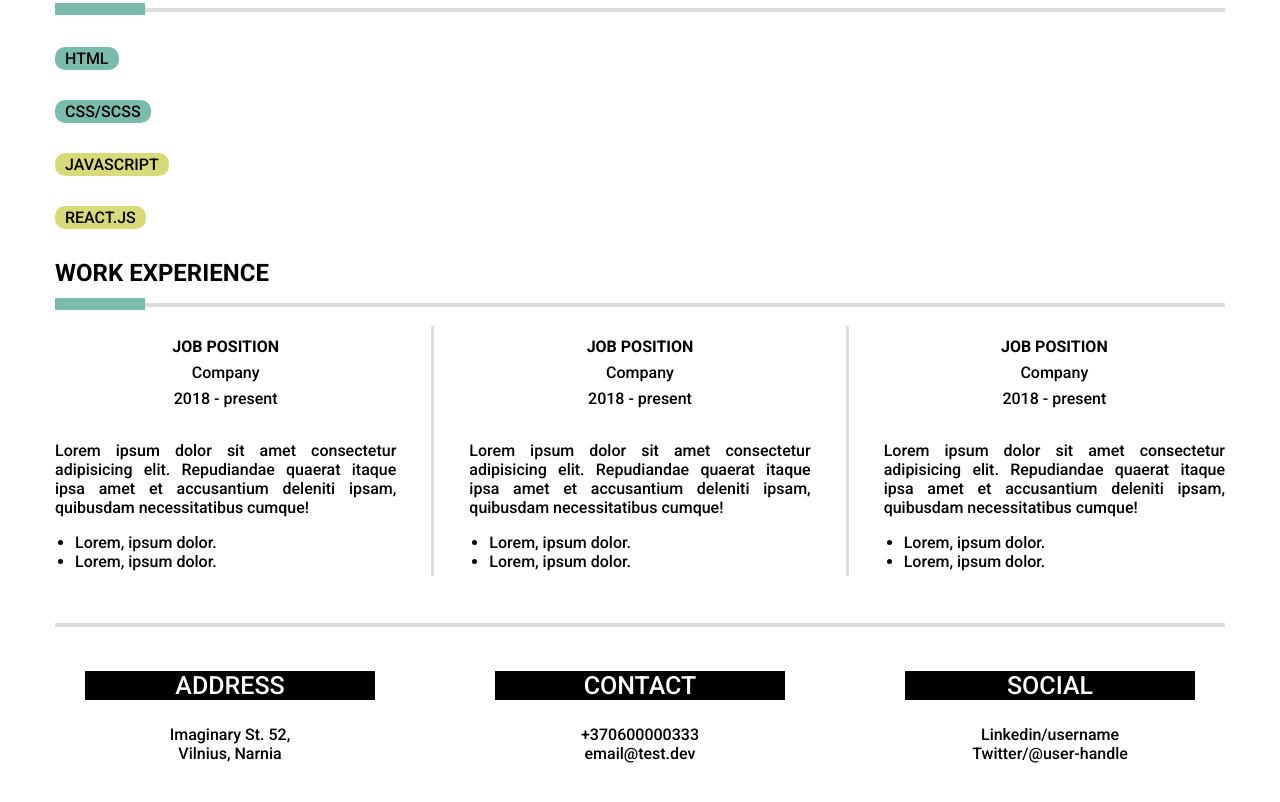
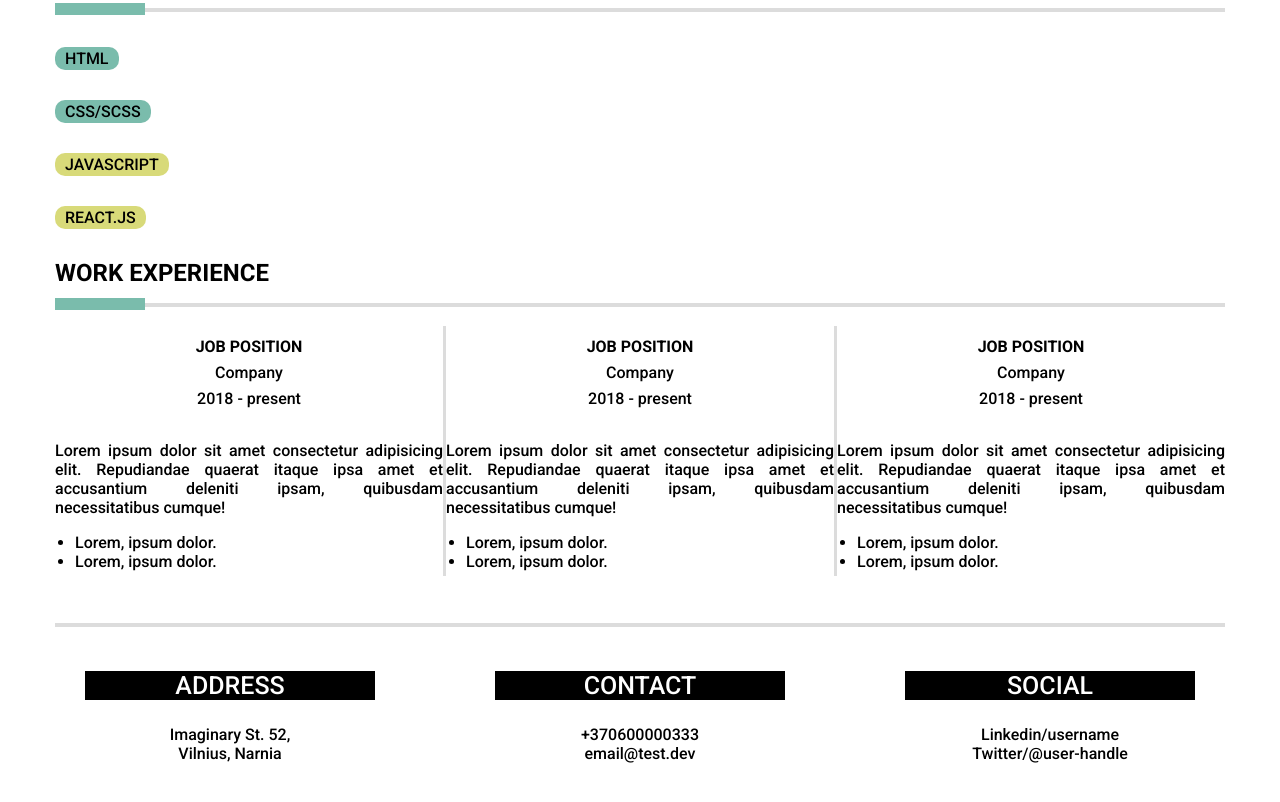
Before and after one commit to LaimaJan/Paskaita-12-grid, a plain HTML site: page index.html in a window 1280 px wide. Shown: the part 1438-2240 px from the top of the page. Drawn offline with Linux system fonts and the light colour scheme.

Commit message:
changes were made

```diff
--- a/css-styling/style.css
+++ b/css-styling/style.css
@@ -2,8 +2,6 @@
 
 body {
 	margin: 0;
-	width: auto;
-	height: 2176px;
 	font-family: "roboto";
 }
 
@@ -18,9 +16,10 @@ header {
 }
 
 .header-top-box {
-	height: 60px;
 	background-color: #7abcac;
 	display: inline-block;
+	padding-top: 30px;
+	padding-bottom: 30px;
 	width: 100%;
 	margin-bottom: -5px;
 }
@@ -144,25 +143,27 @@ img {
 	font-weight: 500;
 	text-transform: uppercase;
 	padding: 2px 10px 2px 10px;
-	margin-bottom: 30px;
 }
 
 .green {
 	background-color: #7abcac;
 	border-radius: 10px;
 	width: fit-content;
+	margin-bottom: 30px;
 }
 
 .yellow {
 	background-color: #d8da79;
 	border-radius: 10px;
 	width: fit-content;
+	margin-bottom: 30px;
 }
 
 .orange {
 	background-color: #c29486;
 	border-radius: 10px;
 	width: fit-content;
+	margin-bottom: 30px;
 }
 
 .work-experience {
@@ -198,11 +199,9 @@ img {
 	text-align: justify;
 }
 
-.work-experience-division {
+#work-experience-content {
 	border-right: 3px solid #dcdcdc;
 	height: 250px;
-	margin-right: 35px;
-	margin-left: 35px;
 }
 
 .footer {
--- a/index.html
+++ b/index.html
@@ -111,7 +111,7 @@
 					<h1 class="title">Work experience</h1>
 					<div id="section-division"><div></div></div>
 					<div class="all-work-experience-content">
-						<div class="work-experience-content">
+						<div class="work-experience-content" id="work-experience-content">
 							<div class="work-experience-content-top">
 								<p class="work-exp-job-title">Job position</p>
 								<p>Company</p>
@@ -129,8 +129,7 @@
 								</ul>
 							</div>
 						</div>
-						<div class="work-experience-division"></div>
-						<div class="work-experience-content">
+						<div id="work-experience-content">
 							<div class="work-experience-content-top">
 								<p class="work-exp-job-title">Job position</p>
 								<p>Company</p>
@@ -148,7 +147,6 @@
 								</ul>
 							</div>
 						</div>
-						<div class="work-experience-division"></div>
 						<div class="work-experience-content">
 							<div class="work-experience-content-top">
 								<p class="work-exp-job-title">Job position</p>
```
